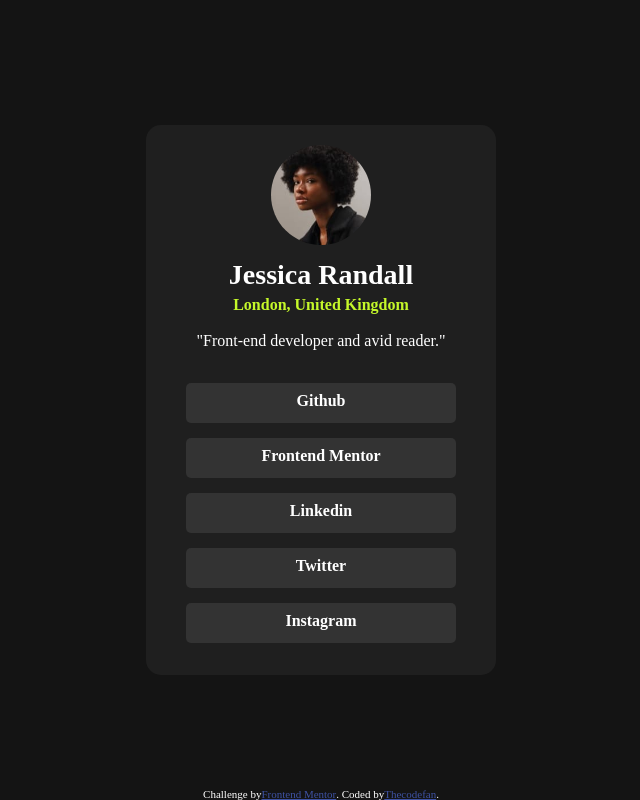
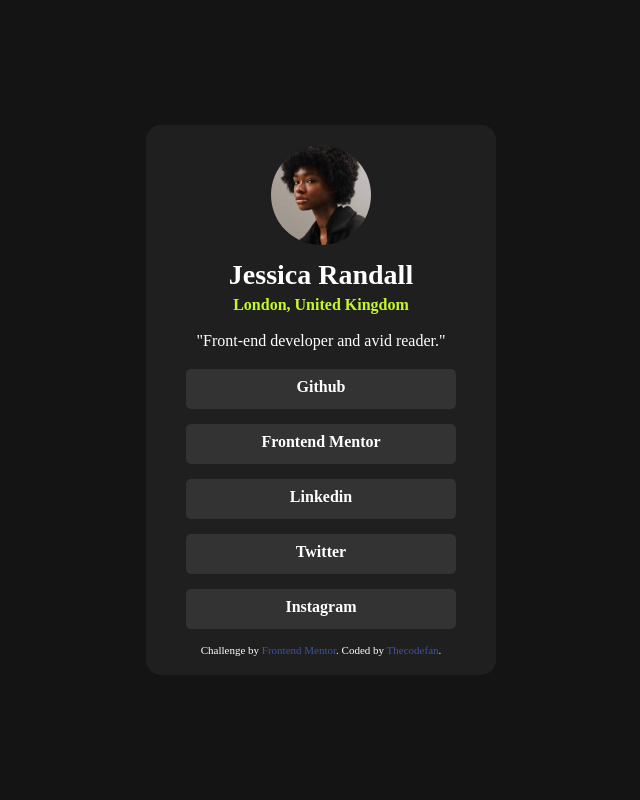
Before and after one commit to thecodefan/Social-links, a plain HTML site: page index.html in a window 1280 px wide. Shown: the whole page, without its empty margins (319-959 px from the left). Drawn offline with Linux system fonts and the light colour scheme.

Commit message:
Fixed a bug related to attribution size

```diff
--- a/index.html
+++ b/index.html
@@ -31,12 +31,12 @@
           <a href="#"><p>Linkedin</p></a>
           <a href="#"><p>Twitter</p></a>
           <a href="#"><p>Instagram</p></a>
+          <div class="attribution">
+            Challenge by <a href="https://www.frontendmentor.io?ref=challenge" target="_blank">Frontend Mentor</a>.
+            Coded by <a href="#">Thecodefan</a>.
+          </div>
         </div>
       </div>
     </div>
-  <div class="attribution">
-    Challenge by <a href="https://www.frontendmentor.io?ref=challenge" target="_blank">Frontend Mentor</a>.
-    Coded by <a href="#">Thecodefan</a>.
-  </div>
   </body>
 </html>
--- a/style.css
+++ b/style.css
@@ -11,12 +11,6 @@ body {
   background-color: hsl(0, 0%, 8%);
 }
 .attribution {
-  display: flex;
-  position: absolute;
-  width: 100%;
-  height: 100%;
-  justify-content: center;
-  align-items: flex-end;
   font-size: 11px;
   text-align: center;
   color: white;
```
